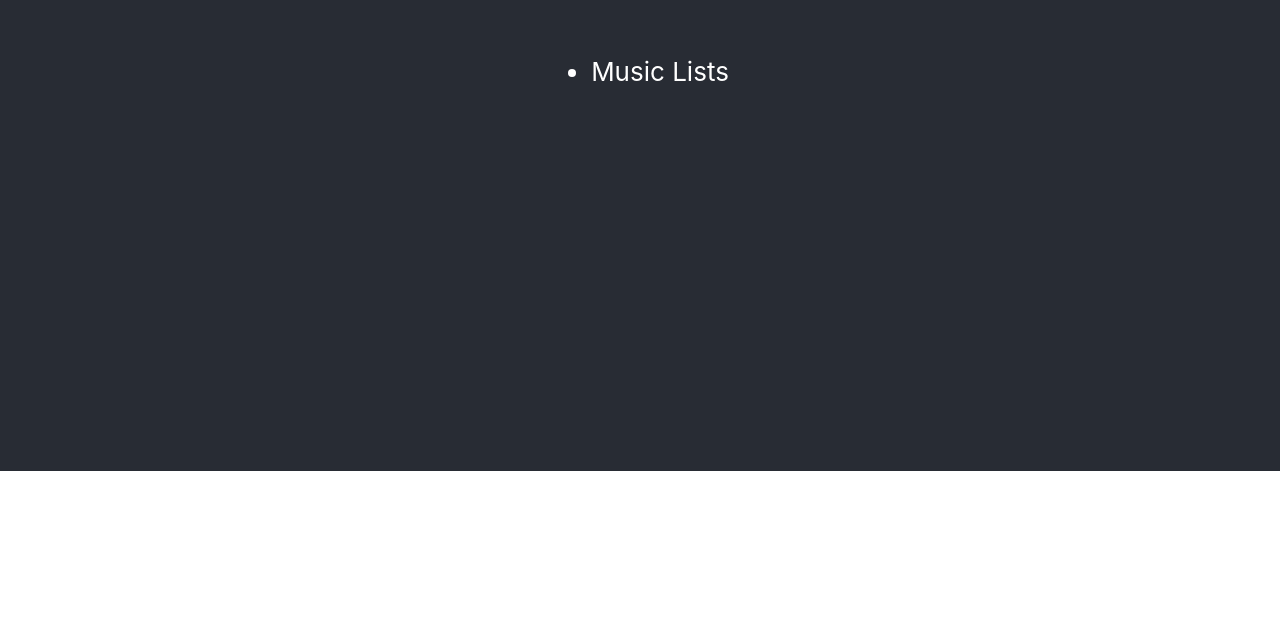
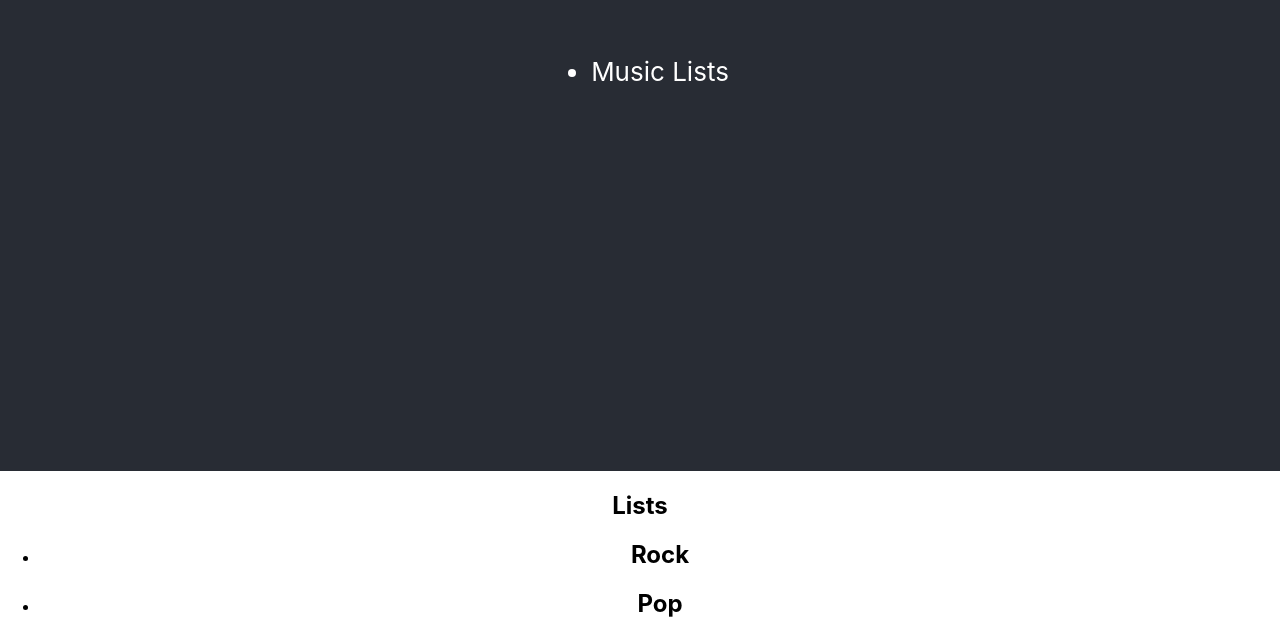
Before and after one commit to mlevine1708/music-project, a React (Create React App) app: page / in a window 1280 px wide. Shown: the part 329-952 px from the top of the page. Before the commit the page ends 800 px from the top, so only its background shows below. Built offline with nearby package versions, Linux system fonts and the light colour scheme.

Commit message:
added components

```diff
--- a/src/App.js
+++ b/src/App.js
@@ -1,11 +1,32 @@
 import React, { useState } from "react";
 import Header from "./components/Header";
+import Lists from "./components/Lists";
+
 import "./App.css";
 
 const App = (props) => {
+  const [lists, setLists] = useState([
+    {
+      id: 1,
+      title: "Rock",
+      content: "Lorem.",
+    },
+    {
+      id: 2,
+      title: "Pop",
+      content: "Ipsum.",
+    },
+    {
+      id: 3,
+      title: "Jazz",
+      content: "Tothe.",
+    },
+  ]);
+
   return (
     <div className="App">
       <Header />
+      <Lists lists={lists} />
     </div>
   );
 };
--- /dev/null
+++ b/src/components/Lists.js
@@ -0,0 +1,17 @@
+import React from "react";
+
+const Lists = ({ lists }) => (
+  <article className="lists container">
+    <h1>Lists</h1>
+    <ul>
+      {lists.length < 1 && <li key="empty">No lists yet!</li>}
+      {lists.map((list) => (
+        <li key={list.id}>
+          <h2>{list.title}</h2>
+        </li>
+      ))}
+    </ul>
+  </article>
+);
+
+export default Lists;
```
